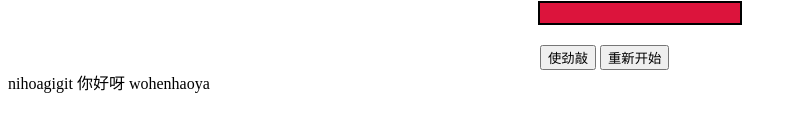
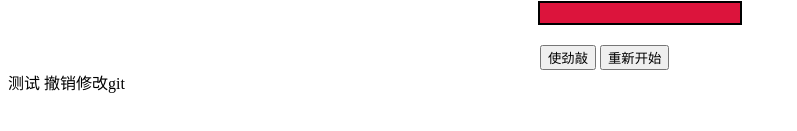
Before and after one commit to thfsjj/vue2, a plain HTML site: page indexs.html in a window 1280 px wide. Shown: the part 507-638 px from the top of the page, without its empty margins (0-797 px from the left). Drawn offline with nearby package versions, Linux system fonts and the light colour scheme.

Commit message:
撤销修改

```diff
--- a/indexs.html
+++ b/indexs.html
@@ -19,9 +19,8 @@
            <button @click="restart">重新开始</button>
        </div>
        <div>
-           nihoagigit
-           你好呀
-           wohenhaoya
+          测试 撤销修改git
+
        </div>
     </div>
    <script src="app.js"></script>
```
